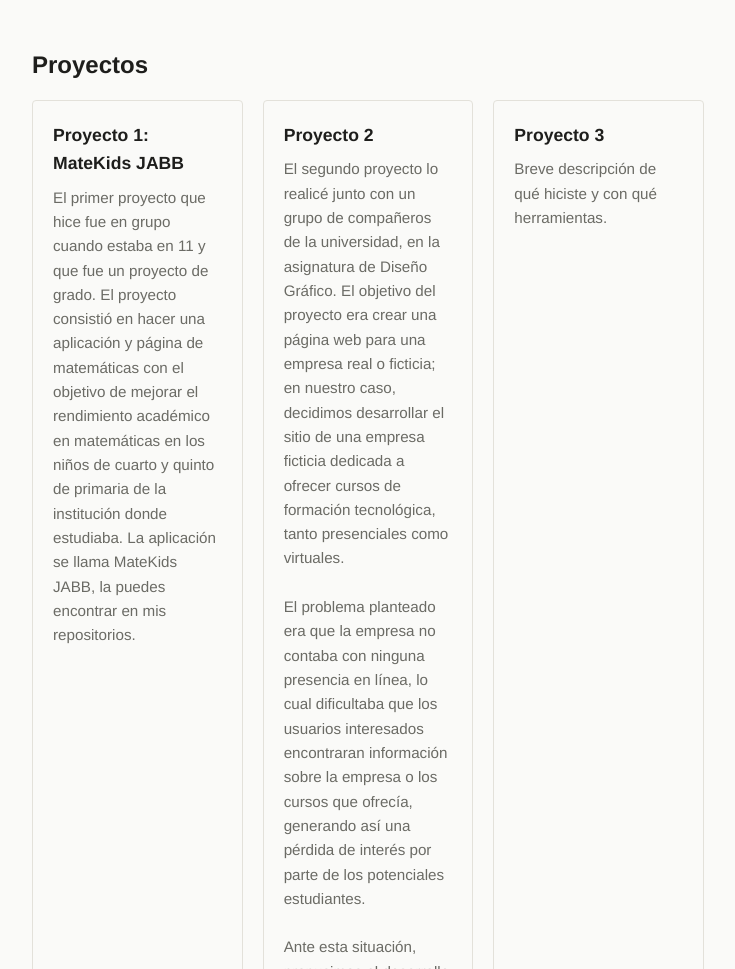
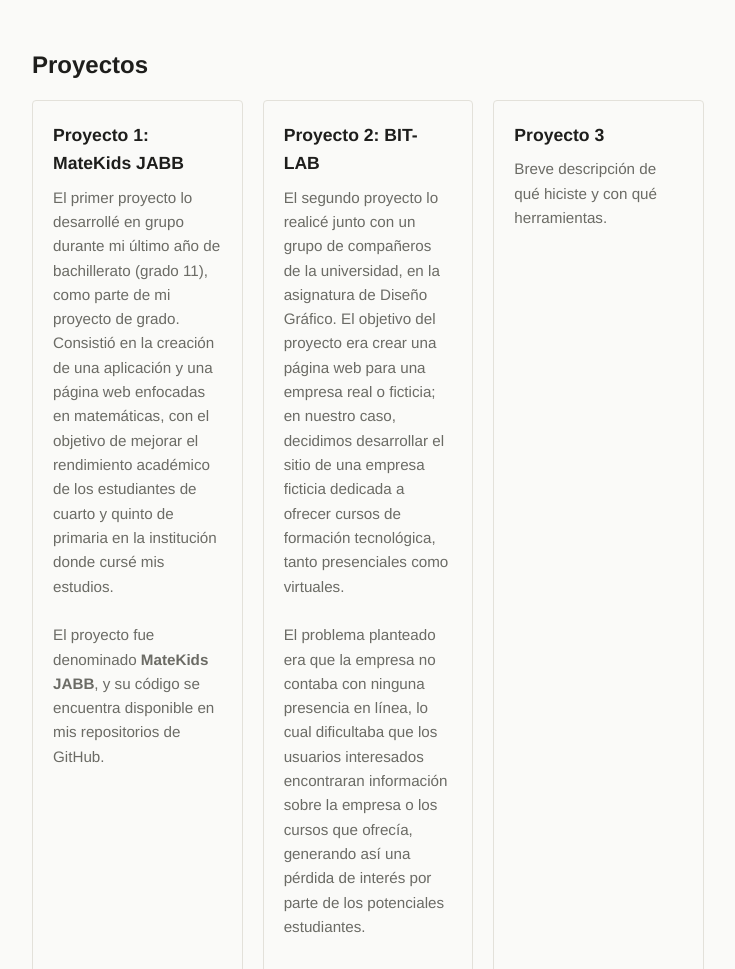
Before and after one commit to juanguillermojimenez2008-coder/Mi-portafolio, a plain HTML site: page index.html in a window 1280 px wide. Shown: the part 565-1534 px from the top of the page, without its empty margins (272-1007 px from the left). Drawn offline with Linux system fonts and the light colour scheme.

Commit message:
Update index.html
Update on the first and second projects

```diff
--- a/index.html
+++ b/index.html
@@ -37,16 +37,19 @@
     <h2>Proyectos</h2>
     <div class="proyectos-grid">
       <article class="proyecto">
-        <h3>Proyecto 1: MateKids JABB</h3>
-        <p>
-          El primer proyecto que hice fue en grupo cuando estaba en 11 y que fue un proyecto de grado.
-          El proyecto consistió en hacer una aplicación y página de matemáticas con el objetivo de mejorar
-          el rendimiento académico en matemáticas en los niños de cuarto y quinto de primaria de la
-          institución donde estudiaba. La aplicación se llama MateKids JABB, la puedes encontrar en mis repositorios.
-        </p>
+<h3>Proyecto 1: MateKids JABB</h3>
+<p>
+  El primer proyecto lo desarrollé en grupo durante mi último año de bachillerato (grado 11), como parte
+  de mi proyecto de grado. Consistió en la creación de una aplicación y una página web enfocadas en
+  matemáticas, con el objetivo de mejorar el rendimiento académico de los estudiantes de cuarto y quinto
+  de primaria en la institución donde cursé mis estudios.
+  <br><br>
+  El proyecto fue denominado <strong>MateKids JABB</strong>, y su código se encuentra disponible en mis
+  repositorios de GitHub.
+</p>
       </article>
       <article class="proyecto">
-        <h3>Proyecto 2</h3>
+        <h3>Proyecto 2: BIT-LAB</h3>
 <p>
   El segundo proyecto lo realicé junto con un grupo de compañeros de la universidad, en la asignatura de
   Diseño Gráfico. El objetivo del proyecto era crear una página web para una empresa real o ficticia; en
```
